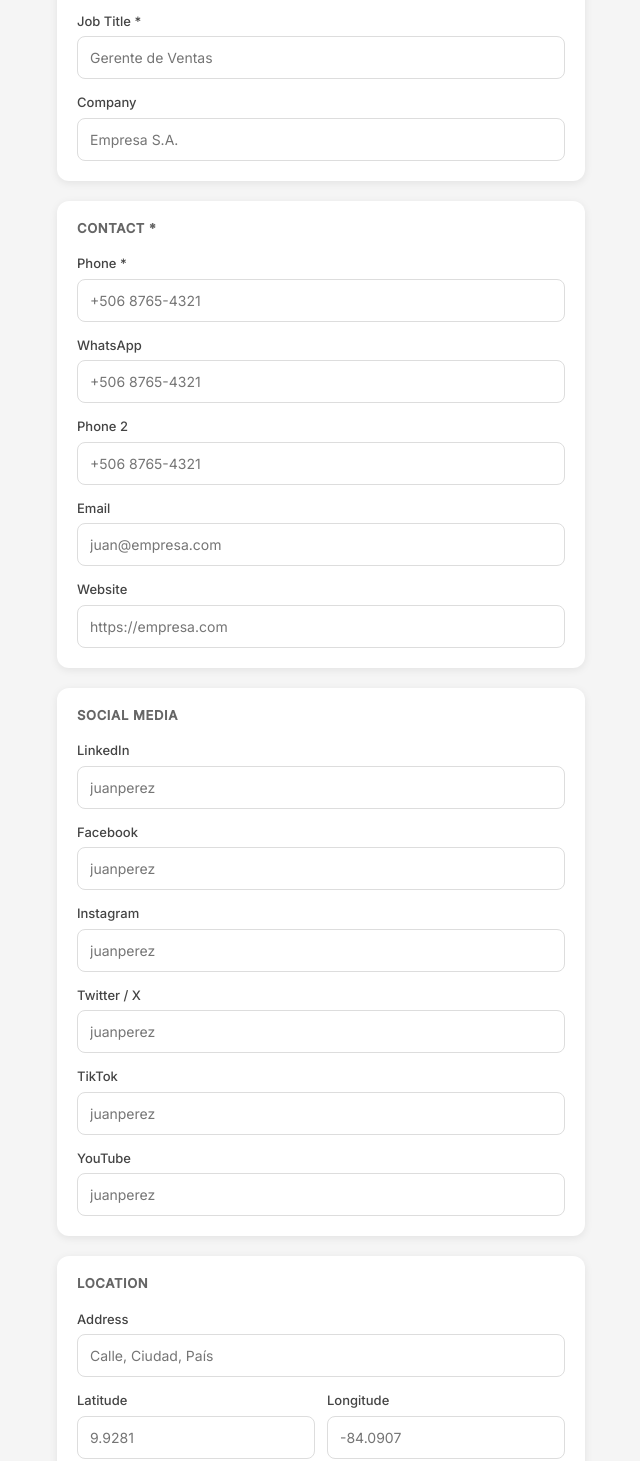
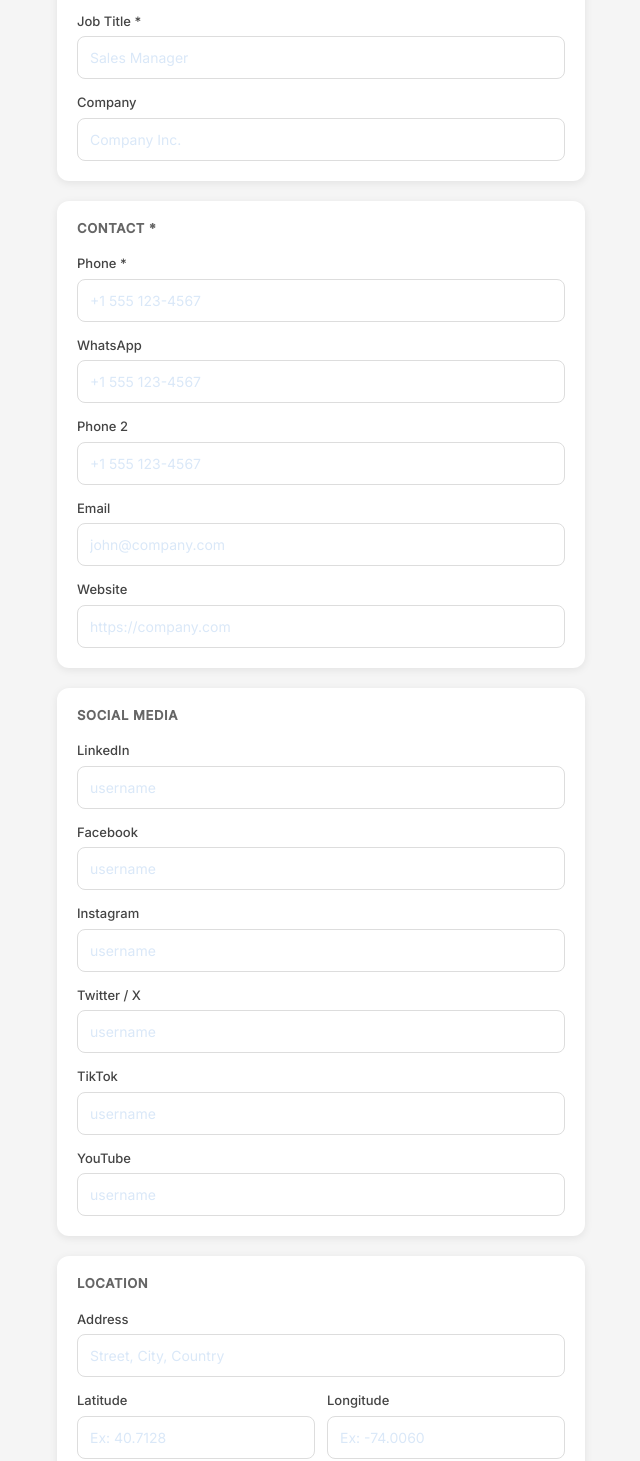
Before and after one commit to leodeliyorecr/yousay-frontend, a React (Vite) app: page /business-card/create in a window 1280 px wide. Shown: the part 213-1674 px from the top of the page, without its empty margins (319-959 px from the left). Built offline with nearby package versions, Linux system fonts and the light colour scheme; no server answers.

Commit message:
Add translated placeholders to BusinessCardForm and style

```diff
--- a/src/i18n/en.json
+++ b/src/i18n/en.json
@@ -109,6 +109,16 @@
   "longitude": "Longitude",
   "submit": "Create my card",
   "submitting": "Creating...",
-  "validation": "Name, job title and phone are required"
+  "validation": "Name, job title and phone are required",
+  "placeholderName": "John Smith",
+  "placeholderJob": "Sales Manager",
+  "placeholderCompany": "Company Inc.",
+  "placeholderPhone": "+1 555 123-4567",
+  "placeholderEmail": "john@company.com",
+  "placeholderWebsite": "https://company.com",
+  "placeholderSocial": "username",
+  "placeholderAddress": "Street, City, Country",
+  "placeholderLat": "Ex: 40.7128",
+  "placeholderLng": "Ex: -74.0060"
 }
 }
--- a/src/i18n/es.json
+++ b/src/i18n/es.json
@@ -109,6 +109,16 @@
   "longitude": "Longitud",
   "submit": "Crear mi tarjeta",
   "submitting": "Creando...",
-  "validation": "Nombre, cargo y teléfono son obligatorios"
+  "validation": "Nombre, cargo y teléfono son obligatorios",
+  "placeholderName": "Juan Pérez",
+  "placeholderJob": "Gerente de Ventas",
+  "placeholderCompany": "Empresa S.A.",
+  "placeholderPhone": "+506 8765-4321",
+  "placeholderEmail": "juan@empresa.com",
+  "placeholderWebsite": "https://empresa.com",
+  "placeholderSocial": "usuario",
+  "placeholderAddress": "Calle, Ciudad, País",
+  "placeholderLat": "Ej: 9.9281",
+  "placeholderLng": "Ej: -84.0907"
 }
 }
--- a/src/i18n/fr.json
+++ b/src/i18n/fr.json
@@ -78,6 +78,16 @@
   "longitude": "Longitude",
   "submit": "Créer ma carte",
   "submitting": "Création...",
-  "validation": "Nom, poste et téléphone sont obligatoires"
+  "validation": "Nom, poste et téléphone sont obligatoires",
+  "placeholderName": "Jean Dupont",
+  "placeholderJob": "Directeur Commercial",
+  "placeholderCompany": "Entreprise S.A.",
+  "placeholderPhone": "+33 6 12 34 56 78",
+  "placeholderEmail": "jean@entreprise.fr",
+  "placeholderWebsite": "https://entreprise.fr",
+  "placeholderSocial": "utilisateur",
+  "placeholderAddress": "Rue, Ville, Pays",
+  "placeholderLat": "Ex: 48.8566",
+  "placeholderLng": "Ex: 2.3522"
 }
 }
--- a/src/i18n/pt-BR.json
+++ b/src/i18n/pt-BR.json
@@ -77,6 +77,16 @@
   "longitude": "Longitude",
   "submit": "Criar meu cartão",
   "submitting": "Criando...",
-  "validation": "Nome, cargo e telefone são obrigatórios"
+  "validation": "Nome, cargo e telefone são obrigatórios",
+  "placeholderName": "João Silva",
+  "placeholderJob": "Gerente de Vendas",
+  "placeholderCompany": "Empresa S.A.",
+  "placeholderPhone": "+55 11 91234-5678",
+  "placeholderEmail": "joao@empresa.com.br",
+  "placeholderWebsite": "https://empresa.com.br",
+  "placeholderSocial": "usuario",
+  "placeholderAddress": "Rua, Cidade, País",
+  "placeholderLat": "Ex: -23.5505",
+  "placeholderLng": "Ex: -46.6333"
 }
 }
--- a/src/i18n/pt-PT.json
+++ b/src/i18n/pt-PT.json
@@ -77,6 +77,16 @@
   "longitude": "Longitude",
   "submit": "Criar o meu cartão",
   "submitting": "A criar...",
-  "validation": "Nome, cargo e telefone são obrigatórios"
+  "validation": "Nome, cargo e telefone são obrigatórios",
+  "placeholderName": "João Soares",
+  "placeholderJob": "Gestor Comercial",
+  "placeholderCompany": "Empresa Lda.",
+  "placeholderPhone": "+351 91 234 56 78",
+  "placeholderEmail": "joao@empresa.pt",
+  "placeholderWebsite": "https://empresa.pt",
+  "placeholderSocial": "utilizador",
+  "placeholderAddress": "Rua, Cidade, País",
+  "placeholderLat": "Ex: 38.7169",
+  "placeholderLng": "Ex: -9.1399"
 }
 }
--- a/src/pages/BusinessCardForm.module.css
+++ b/src/pages/BusinessCardForm.module.css
@@ -103,3 +103,7 @@
 
 .submitBtn:hover { opacity: 0.9; }
 .submitBtn:disabled { opacity: 0.6; cursor: not-allowed; }
+
+.field input::placeholder {
+  color: #dae8f8;
+}
--- a/src/pages/BusinessCardForm.tsx
+++ b/src/pages/BusinessCardForm.tsx
@@ -65,81 +65,81 @@ export default function BusinessCardForm() {
           <h2 className={styles.sectionTitle}>{t('businessCardForm.sectionMain')}</h2>
           <div className={styles.field}>
             <label>{t('businessCardForm.fullName')}</label>
-            <input name="fullName" value={form.fullName} onChange={handleChange} placeholder="Juan Pérez" maxLength={60} />
+            <input name="fullName" value={form.fullName} onChange={handleChange} placeholder={t('businessCardForm.placeholderName')} maxLength={60} />
           </div>
           <div className={styles.field}>
             <label>{t('businessCardForm.jobTitle')}</label>
-            <input name="jobTitle" value={form.jobTitle} onChange={handleChange} placeholder="Gerente de Ventas" maxLength={40} />
+            <input name="jobTitle" value={form.jobTitle} onChange={handleChange} placeholder={t('businessCardForm.placeholderJob')} maxLength={40} />
           </div>
           <div className={styles.field}>
             <label>{t('businessCardForm.company')}</label>
-            <input name="company" value={form.company} onChange={handleChange} placeholder="Empresa S.A." maxLength={50} />
+            <input name="company" value={form.company} onChange={handleChange} placeholder={t('businessCardForm.placeholderCompany')} maxLength={50} />
           </div>
         </div>
         <div className={styles.section}>
           <h2 className={styles.sectionTitle}>{t('businessCardForm.sectionContact')}</h2>
           <div className={styles.field}>
             <label>{t('businessCardForm.phone1')}</label>
-            <input name="phone1" value={form.phone1} onChange={handleChange} placeholder="+506 8765-4321" maxLength={15} />
+            <input name="phone1" value={form.phone1} onChange={handleChange} placeholder={t('businessCardForm.placeholderPhone')} maxLength={15} />
           </div>
           <div className={styles.field}>
             <label>{t('businessCardForm.whatsapp')}</label>
-            <input name="whatsapp" value={form.whatsapp} onChange={handleChange} placeholder="+506 8765-4321" maxLength={15} />
+            <input name="whatsapp" value={form.whatsapp} onChange={handleChange} placeholder={t('businessCardForm.placeholderPhone')} maxLength={15} />
           </div>
           <div className={styles.field}>
             <label>{t('businessCardForm.phone2')}</label>
-            <input name="phone2" value={form.phone2} onChange={handleChange} placeholder="+506 8765-4321" maxLength={15} />
+            <input name="phone2" value={form.phone2} onChange={handleChange} placeholder={t('businessCardForm.placeholderPhone')} maxLength={15} />
           </div>
           <div className={styles.field}>
             <label>{t('businessCardForm.email')}</label>
-            <input name="email" value={form.email} onChange={handleChange} placeholder="juan@empresa.com" maxLength={60} />
+            <input name="email" value={form.email} onChange={handleChange} placeholder={t('businessCardForm.placeholderEmail')} maxLength={60} />
           </div>
           <div className={styles.field}>
             <label>{t('businessCardForm.website')}</label>
-            <input name="website" value={form.website} onChange={handleChange} placeholder="https://empresa.com" maxLength={60} />
+            <input name="website" value={form.website} onChange={handleChange} placeholder={t('businessCardForm.placeholderWebsite')} maxLength={60} />
           </div>
         </div>
         <div className={styles.section}>
           <h2 className={styles.sectionTitle}>{t('businessCardForm.sectionSocial')}</h2>
           <div className={styles.field}>
             <label>LinkedIn</label>
-            <input name="linkedin" value={form.linkedin} onChange={handleChange} placeholder="juanperez" maxLength={40} />
+            <input name="linkedin" value={form.linkedin} onChange={handleChange} placeholder={t('businessCardForm.placeholderSocial')} maxLength={40} />
           </div>
           <div className={styles.field}>
             <label>Facebook</label>
-            <input name="facebook" value={form.facebook} onChange={handleChange} placeholder="juanperez" maxLength={30} />
+            <input name="facebook" value={form.facebook} onChange={handleChange} placeholder={t('businessCardForm.placeholderSocial')} maxLength={30} />
           </div>
           <div className={styles.field}>
             <label>Instagram</label>
-            <input name="instagram" value={form.instagram} onChange={handleChange} placeholder="juanperez" maxLength={30} />
+            <input name="instagram" value={form.instagram} onChange={handleChange} placeholder={t('businessCardForm.placeholderSocial')} maxLength={30} />
           </div>
           <div className={styles.field}>
             <label>Twitter / X</label>
-            <input name="twitter" value={form.twitter} onChange={handleChange} placeholder="juanperez" maxLength={30} />
+            <input name="twitter" value={form.twitter} onChange={handleChange} placeholder={t('businessCardForm.placeholderSocial')} maxLength={30} />
           </div>
           <div className={styles.field}>
             <label>TikTok</label>
-            <input name="tiktok" value={form.tiktok} onChange={handleChange} placeholder="juanperez" maxLength={30} />
+            <input name="tiktok" value={form.tiktok} onChange={handleChange} placeholder={t('businessCardForm.placeholderSocial')} maxLength={30} />
           </div>
           <div className={styles.field}>
             <label>YouTube</label>
-            <input name="youtube" value={form.youtube} onChange={handleChange} placeholder="juanperez" maxLength={30} />
+            <input name="youtube" value={form.youtube} onChange={handleChange} placeholder={t('businessCardForm.placeholderSocial')} maxLength={30} />
           </div>
         </div>
         <div className={styles.section}>
           <h2 className={styles.sectionTitle}>{t('businessCardForm.sectionLocation')}</h2>
           <div className={styles.field}>
             <label>{t('businessCardForm.address')}</label>
-            <input name="address" value={form.address} onChange={handleChange} placeholder="Calle, Ciudad, País" maxLength={100} />
+            <input name="address" value={form.address} onChange={handleChange} placeholder={t('businessCardForm.placeholderAddress')} maxLength={100} />
           </div>
           <div className={styles.fieldRow}>
             <div className={styles.field}>
               <label>{t('businessCardForm.latitude')}</label>
-              <input name="latitude" type="number" step="0.0001" value={form.latitude} onChange={handleChange} placeholder="9.9281" />
+              <input name="latitude" type="number" step="0.0001" value={form.latitude} onChange={handleChange} placeholder={t('businessCardForm.placeholderLat')} />
             </div>
             <div className={styles.field}>
               <label>{t('businessCardForm.longitude')}</label>
-              <input name="longitude" type="number" step="0.0001" value={form.longitude} onChange={handleChange} placeholder="-84.0907" />
+              <input name="longitude" type="number" step="0.0001" value={form.longitude} onChange={handleChange} placeholder={t('businessCardForm.placeholderLng')} />
             </div>
           </div>
         </div>
```
